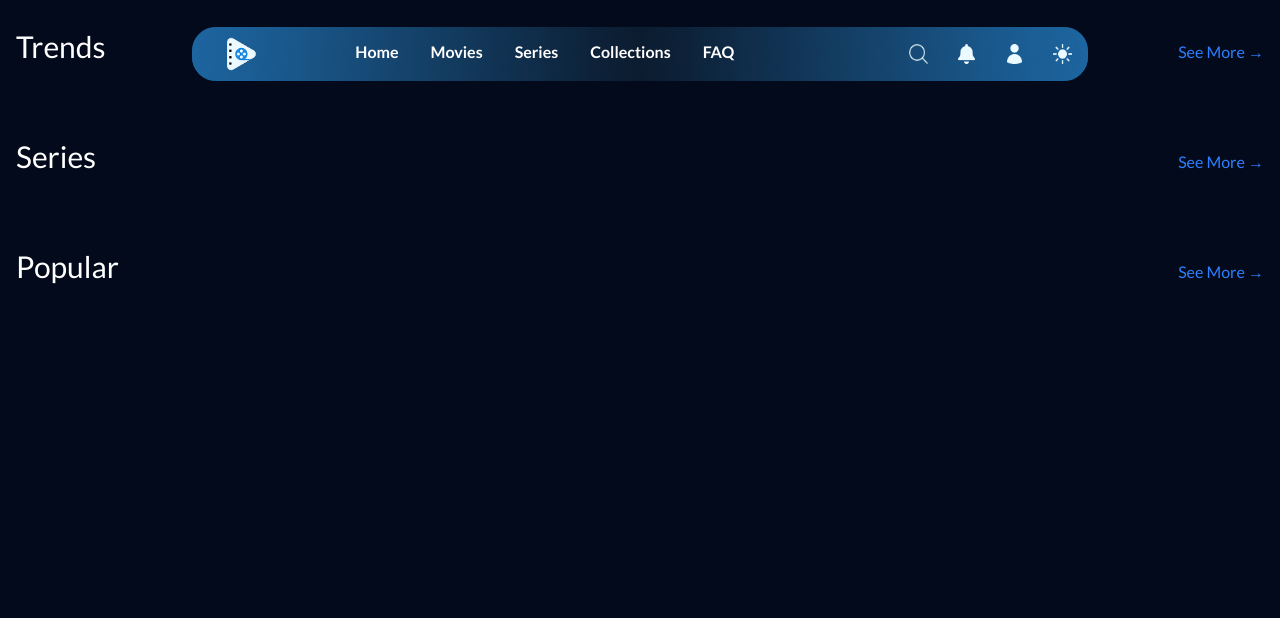
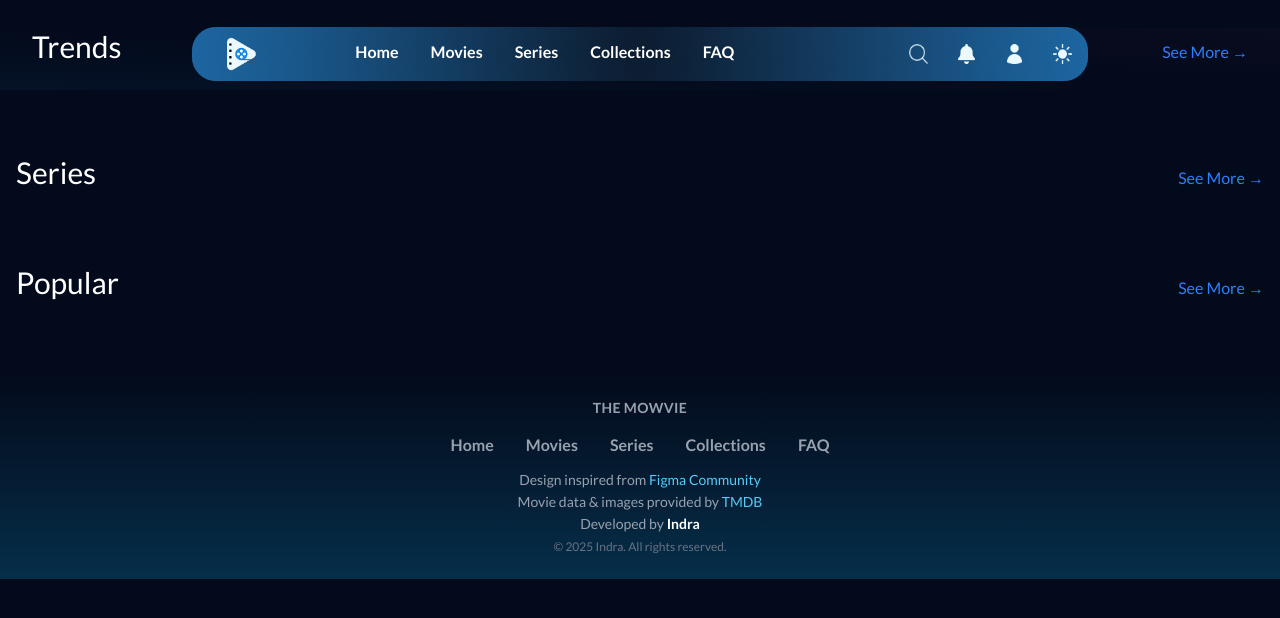
Before and after one commit to indrakustiyanto/cs50x-movie-catalog, a website built with Vite: page frontend/index.html in a window 1280 px wide. Built offline with nearby package versions, Linux system fonts and the light colour scheme; files whose address does not match are found by name.

Commit message:
feat: init footer main.html

```diff
--- a/frontend/index.html
+++ b/frontend/index.html
@@ -9,12 +9,13 @@
     <link rel="preconnect" href="https://fonts.googleapis.com">
     <link rel="preconnect" href="https://fonts.gstatic.com" crossorigin>
     <link href="https://fonts.googleapis.com/css2?family=Lato:ital,wght@0,100;0,300;0,400;0,700;0,900;1,100;1,300;1,400;1,700;1,900&display=swap" rel="stylesheet">
+    <title>The Mowvie</title>
   </head>
   <body class="relative font-lato bg-dark-green text-white">
 
     <!-- start: header -->
-    <header class="flex justify-center items-center w-screen h-[6.75rem] fixed top-0 left-0 z-50">
-      <div class="relative flex justify-between items-center p-[1px] w-[70%] h-[50%] rounded-3xl bg-linear-to-r from-[#228EE5FF] via-[#228EE52E] via-[#228EE524] to-[#228EE5FF] max-md:w-[90%]">
+    <header class="flex justify-center items-center w-screen h-[6.75rem] top-0 left-0 z-50">
+      <div class="relative flex justify-between items-center p-[1px] w-[70%] h-[50%] rounded-3xl bg-linear-to-r from-[#228EE5FF] via-[#228EE524] to-[#228EE5FF] max-md:w-[90%] z-50">
         <nav class=" absolute inset-0 flex justify-between items-center px-[1rem] rounded-3xl backdrop-blur-2xl bg-[#1A19194D] max-md:flex-row-reverse">
         <!-- nav logo -->
         <div class="w-[3.75rem] h-[3.75rem]">
@@ -56,7 +57,7 @@
         </div>
 
         <!-- searc bar -->
-         <div class="js-search relative"></div>
+         <div class="js-search relative" autofocus="on"></div>
 
         <!-- nav profile -->
         <div class="relative flex flex-row">
@@ -128,7 +129,7 @@
     <!-- end header -->
 
     <!-- start: main -->
-    <main>
+    <main class="mt-[-6.75rem] z-1">
       <!-- backdrop main hero -->
       <section class="poster mb-7">
         <div class="relative swiper js-hero-swiper">
@@ -138,9 +139,10 @@
           <div class="swiper-button-next max-sm:hidden"></div>
         </div>
       </section>
+      <!-- END: backdrop main hero -->
 
       <!-- movies trending list -->
-      <section class="js-movie-segmentation mt-4 mb-16">
+      <section class="js-movie-segmentation mt-4 mb-16 p-4 pt-0 bg-linear-to-bl from-[#e93f9d07] from-1% via-transparent to-[#228de50f]">
         <div class="px-[1rem] flex justify-between items-end mt-4 mb-2.5">
           <h2 class="text-3xl bold">Trends</h2>
           <p class="text-blue-500">See More &rarr;</p>
@@ -171,8 +173,60 @@
           <div class="swiper-wrapper"></div>
         </div>
       </section>
+    </main>
 
-    </main>
+    <footer class="flex flex-col items-center w-full bg-linear-to-b from-dark-green to-sky-950 text-gray-400 py-6 px-4 text-center text-sm">
+      <h3 class="mb-4 font-bold tracking-wide">THE MOWVIE</h3>
+      <div class="mb-3 font-medium h-full w-max flex justify-center items-center max-md:hidden shrink">
+          <ul class="flex items-center justify-center gap-[2rem] w-max h-full text-[1rem] font-semibold">
+            <li class="flex items-center justify-center h-full w-max">
+              <a href="#" class="relative pb-1 after:content-[''] after:absolute after:left-0 after:bottom-0
+              after:w-full after:h-[2px] after:bg-[#83DCFF] after:scale-x-0 after:transition after:duration-300
+              hover:after:scale-x-100 hover:after:[box-shadow:0_0_12px_#ffffff,0_0_24px_#ffffff]">Home</a>
+            </li>
+            <li class="flex items-center justify-center h-full">
+              <a href="#" class="relative pb-1 after:content-[''] after:absolute after:left-0 after:bottom-0
+              after:w-full after:h-[2px] after:bg-[#83DCFF] after:scale-x-0 after:transition after:duration-300
+              hover:after:scale-x-100 hover:after:[box-shadow:0_0_12px_#ffffff,0_0_24px_#ffffff]">Movies</a>
+            </li>
+            <li class="flex items-center justify-center h-full">
+              <a href="#" class="relative pb-1 after:content-[''] after:absolute after:left-0 after:bottom-0
+              after:w-full after:h-[2px] after:bg-[#83DCFF] after:scale-x-0 after:transition after:duration-300
+              hover:after:scale-x-100 hover:after:[box-shadow:0_0_12px_#ffffff,0_0_24px_#ffffff]">Series</a>
+            </li>
+            <li class="flex items-center justify-center h-full">
+              <a href="#" class="relative pb-1 after:content-[''] after:absolute after:left-0 after:bottom-0
+              after:w-full after:h-[2px] after:bg-[#83DCFF] after:scale-x-0 after:transition after:duration-300
+              hover:after:scale-x-100 hover:after:[box-shadow:0_0_12px_#ffffff,0_0_24px_#ffffff]">Collections</a>
+            </li>
+            <li class="flex items-center justify-center h-full">
+              <a href="#" class="relative pb-1 after:content-[''] after:absolute after:left-0 after:bottom-0
+              after:w-full after:h-[2px] after:bg-[#83DCFF] after:scale-x-0 after:transition after:duration-300
+              hover:after:scale-x-100 hover:after:[box-shadow:0_0_12px_#ffffff,0_0_24px_#ffffff]">FAQ</a>
+            </li>
+          </ul>
+        </div>
+
+        <div class="leading-[1em]">
+          <p class="mb-2">
+            Design inspired from <a href="https://www.figma.com/community" target="_blank" class="text-[#56CAF8] hover:underline">Figma Community</a>
+          </p>
+          <p class="mb-2">
+            Movie data & images provided by
+            <a href="https://www.themoviedb.org/" target="_blank" class="text-[#56CAF8] hover:underline">TMDB</a>
+          </p>
+          <p class="mb-2">
+            Developed by <span class="text-white font-semibold">Indra</span>
+          </p>
+          <p class="text-xs text-gray-500">
+            © 2025 Indra. All rights reserved.
+          </p>
+        </div>
+
+      <!--
+
+
+    </footer> -->
 
     <script src="https://cdn.jsdelivr.net/npm/axios/dist/axios.min.js"></script>
     <script type="module" src="src/main.js"></script>
--- a/frontend/src/main.js
+++ b/frontend/src/main.js
@@ -17,14 +17,15 @@ let condition = false;
 searchIcon.addEventListener('click', () => {
   if (condition === false) {
     searchBar.innerHTML = `
-      <input type="text" placeholder="Search for a movie..." name="search" id="search" autocomplete="off" class="w-max h-[2.5rem] rounded-full text-white text-center border border-white px-2 py-1 transition duration-100 ease-in-out focus:outline-none text-sm" autofocus="on">
+      <input type="text" placeholder="Search for a movie..." name="search" id="search" autocomplete="off" class="w-max h-[2.5rem] rounded-full text-white text-center border border-white px-2 py-1 transition duration-100 ease-in-out focus:outline-none text-sm" autofocus>
       <div class="js-dropdown hidden w-[20rem] h-[10rem] overflow-auto bg-[#1A19194D] absolute right-[-50%] z-50 rounded-lg"></div>`
-
+    searchBar.focus();
   }
   else {
     searchBar.innerHTML = ``;
   }
   navLink.classList.toggle('max-xl:hidden');
+
   // click outside to close search bar
   document.addEventListener('click', (event) => {
     if (!searchIcon.contains(event.target) && !searchBar.contains(event.target)) {
@@ -211,7 +212,7 @@ target.innerHTML = '';
 trending.forEach(movie => {
   target.innerHTML +=`
   <div class="swiper-slide !w-auto">
-    <div class="w-[8rem] h-[12rem] flex-shrink-0 rounded-lg overflow-hidden cursor-pointer hover:scale-105 transition duration-100 ease-in-out">
+    <div class="w-[8rem] h-[12rem] flex-shrink-0 rounded-lg overflow-hidden cursor-pointer hover:scale-105 hover:shadow-lg shadow-alice-blue transition duration-100 ease-in-out">
       <img src="https://image.tmdb.org/t/p/w185/${movie.poster_path}" alt="${movie.title}" class="w-full h-full object-cover">
     </div>
   </div>`
@@ -226,14 +227,14 @@ swiperPopular.innerHTML = '';
 popular.forEach(movie => {
   swiperPopular.innerHTML += `
   <div class="swiper-slide !w-auto">
-    <div class="w-[8rem] h-[12rem] flex-shrink-0 rounded-lg overflow-hidden cursor-pointer hover:scale-105 transition duration-100 ease-in-out">
+    <div class="w-[8rem] h-[12rem] flex-shrink-0 rounded-lg overflow-hidden cursor-pointer hover:scale-105 hover:shadow-lg shadow-alice-blue transition duration-100 ease-in-out">
       <img src="https://image.tmdb.org/t/p/w185/${movie.poster_path}" alt="${movie.title}" class="w-full h-full object-cover">
     </div>
   </div>`
 });
 popularSwiper.update();
 
-// render popular movies list
+// render popular series list
 let series = await listMovies('series');
 const swiperSeries = document.querySelector('.js-series-swiper .swiper-wrapper');
 swiperSeries.innerHTML = '';
@@ -241,7 +242,7 @@ swiperSeries.innerHTML = '';
 series.forEach(movie => {
   swiperSeries.innerHTML += `
   <div class="swiper-slide !w-auto">
-    <div class="w-[8rem] h-[12rem] flex-shrink-0 rounded-lg overflow-hidden cursor-pointer hover:scale-105 transition duration-100 ease-in-out">
+    <div class="w-[8rem] h-[12rem] flex-shrink-0 rounded-lg overflow-hidden cursor-pointer hover:scale-105 hover:shadow-lg shadow-alice-blue transition duration-100 ease-in-out">
       <img src="https://image.tmdb.org/t/p/w185/${movie.poster_path}" alt="${movie.title}" class="w-full h-full object-cover">
     </div>
   </div>`
```
